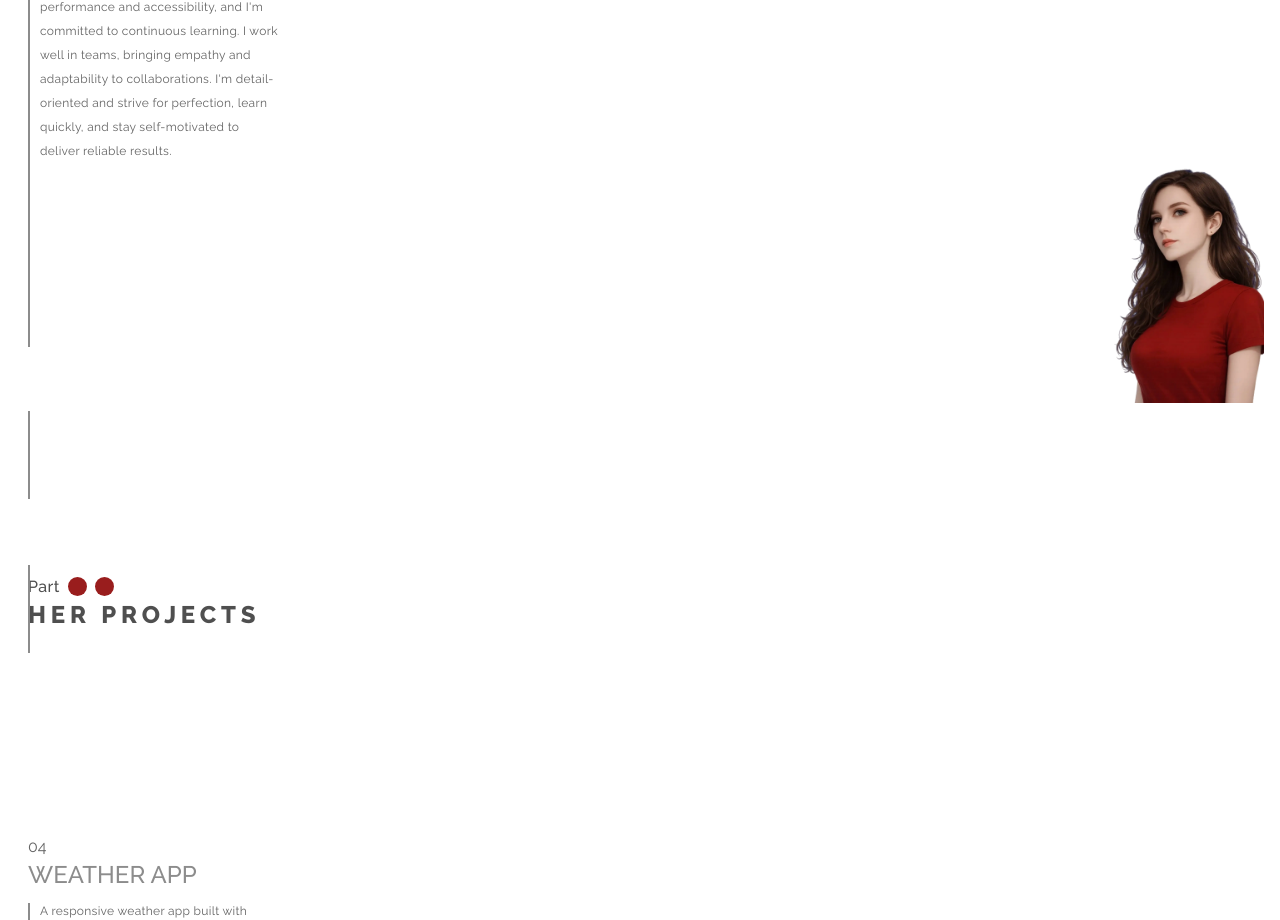
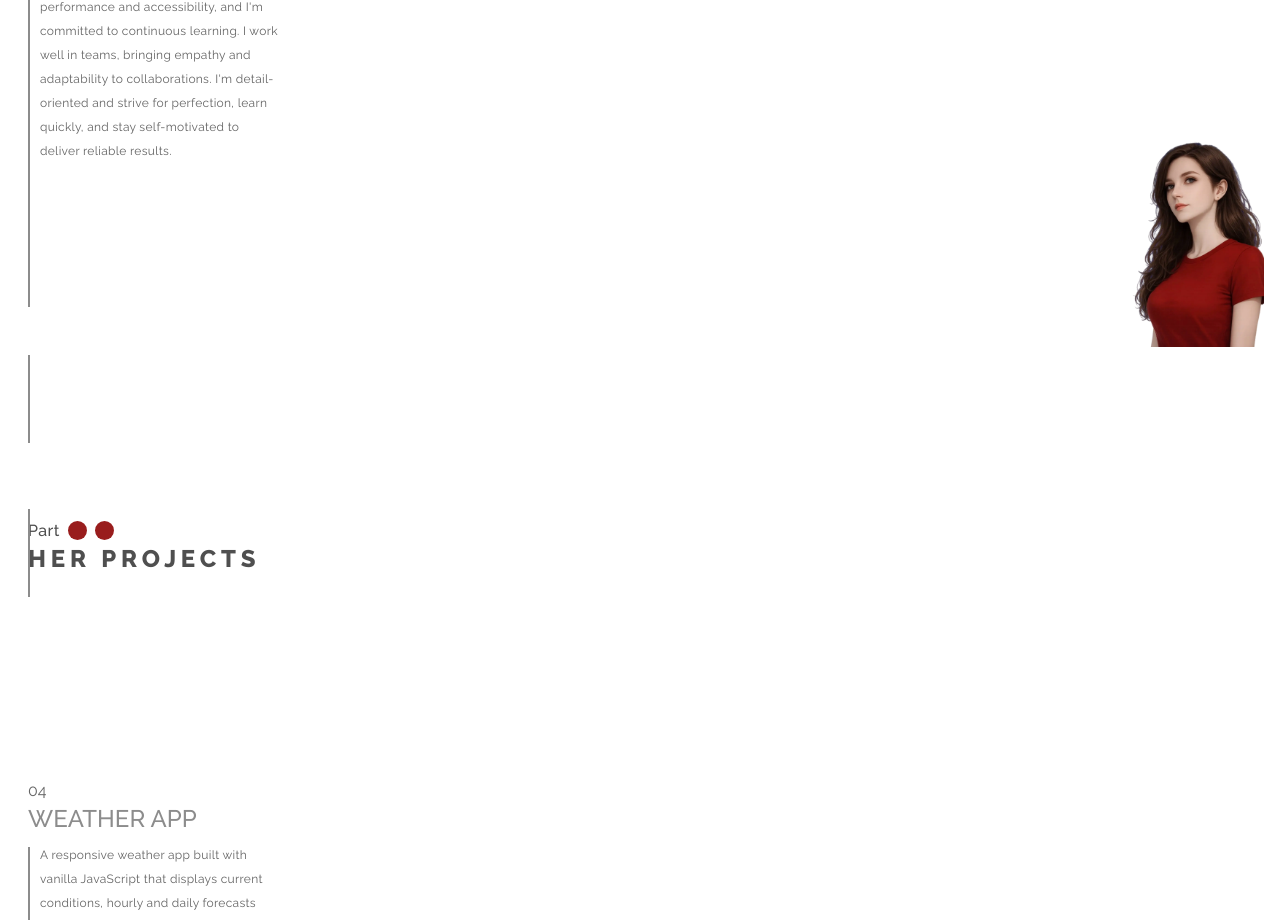
Before and after one commit to bavayra/Portfolio, a React (Vite) app: page / in a window 1280 px wide. Shown: the part 2180-3100 px from the top of the page. Built offline with nearby package versions, Linux system fonts and the light colour scheme.

Commit message:
style(Description): decreased img's size and divider's h

```diff
--- a/src/sections/Description.tsx
+++ b/src/sections/Description.tsx
@@ -2,10 +2,10 @@ import { Divider } from "../components/Divider";
 
 export const Description = () => {
   return (
-    <section className="relative h-144 py-8 ml-3">
+    <section className="relative h-130 py-8 ml-3">
       <Divider
         widthPx={2}
-        heightPx={420}
+        heightPx={380}
         leftPx={0}
         color="grey-medium"
         topPx={100}
@@ -25,7 +25,7 @@ export const Description = () => {
       <img
         src="/fonts/images/AuthorImgAI.webp"
         alt="AI-generated portrait of the author"
-        width={160}
+        width={140}
         height={200}
         style={{ position: "absolute", right: 0, bottom: 0 }}
         loading="lazy"
```
